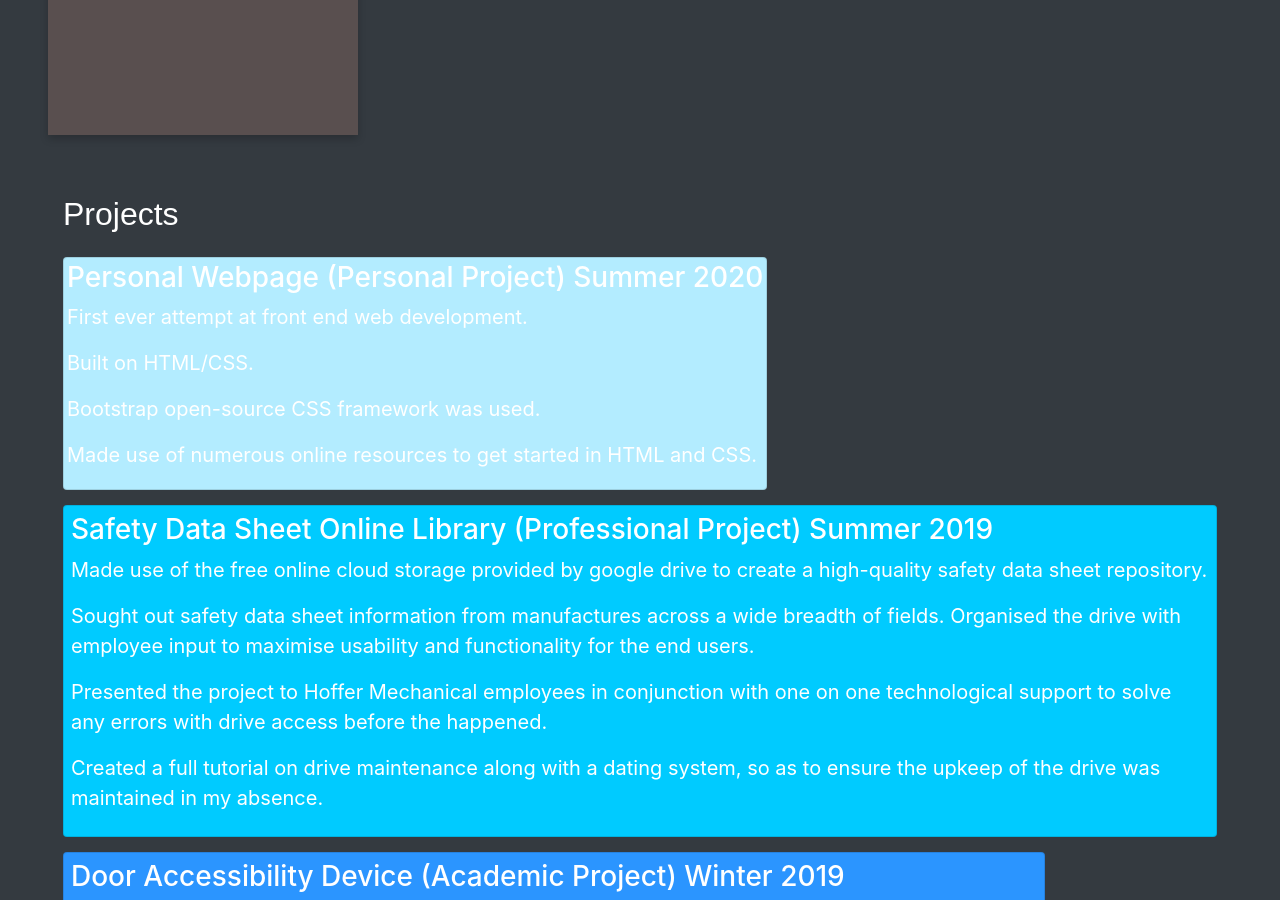
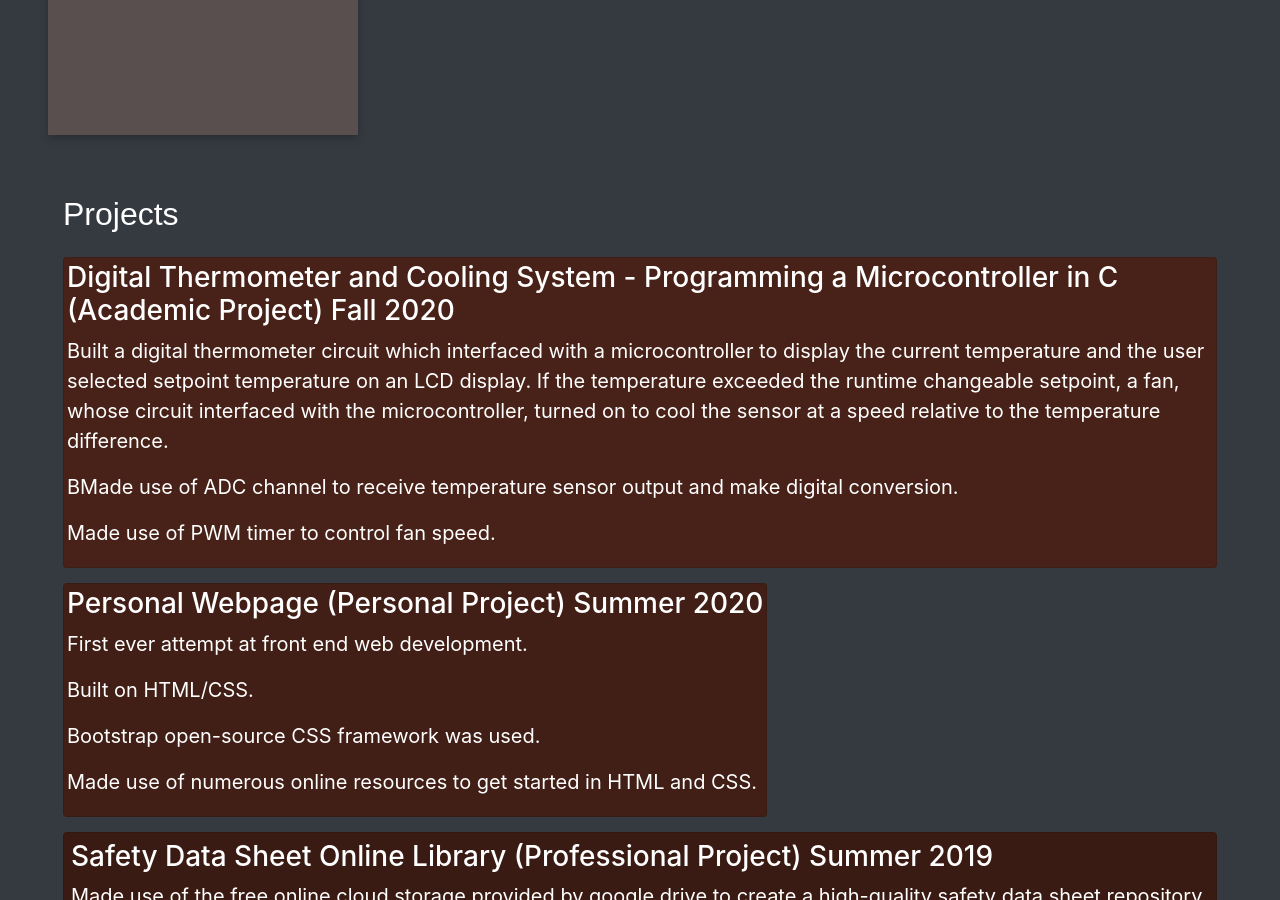
Before and after one commit to MannyLemos/MannyLemos.github.io, a Jekyll site: the page index.html, which Jekyll copies as it is, in a window 1280 px wide and 900 px high, scrolled down 2288 px. Built offline with Jekyll 4.4.1, drawn with Linux system fonts in a browser that asks for light colours; nearby versions of some CDN libraries; a script that is not in the unit is left out.

Commit message:
Update index.html

```diff
--- a/index.html
+++ b/index.html
@@ -312,21 +312,37 @@ $.backstretch([
 
 
                     <div class="row">
-                        <div style="padding-top:15px"  class="col-md-auto">
-                            <div style="background-color: #b3ecff" class="card">
+
+			 <div style="padding-top:15px"  class="col-md-auto">
+                            <div style="background-color: #482218" class="card">
 
                               <div style="padding: 3px">
-                                    <h3>Personal Webpage (Personal Project)							Summer 2020</h3>
+                                    <h3>Digital Thermometer and Cooling System - Programming a Microcontroller in C (Academic Project) Fall 2020</h3>
+                                    <p>Built a digital thermometer circuit which interfaced with a microcontroller to display the current
+					temperature and the user selected setpoint temperature on an LCD display. If the temperature
+					exceeded the runtime changeable setpoint, a fan, whose circuit interfaced with the microcontroller,
+					turned on to cool the sensor at a speed relative to the temperature difference.</p>
+				    <p>BMade use of ADC channel to receive temperature sensor output and make digital conversion.</p>
+				    <p>Made use of PWM timer to control fan speed.</p>
+                               	</div>
+                            </div>
+                        </div>
+
+                        <div style="padding-top:15px"  class="col-md-auto">
+                            <div style="background-color: #411f16" class="card">
+
+                              <div style="padding: 3px">
+                                    <h3>Personal Webpage (Personal Project) Summer 2020</h3>
                                     <p>First ever attempt at front end web development.</p>
 				    <p>Built on HTML/CSS.</p>
 				    <p>Bootstrap open-source CSS framework was used.</p>
 				    <p>Made use of numerous online resources to get started in HTML and CSS.</p>
                                </div>
-                                </div>
+                            </div>
                         </div>
 
                         <div  style="padding-top:15px"   class="col-md-auto" >
-                            <div style="background-color: #00cbff" class="card">
+                            <div style="background-color: #3a1b13" class="card">
                                 <div style="padding: 7px">
                                         <h3>Safety Data Sheet Online Library (Professional Project)				Summer 2019</h3>
                                         <p>Made use of the free online cloud storage provided by google drive to create a high-quality safety data sheet repository.</p>
@@ -338,7 +354,7 @@ $.backstretch([
                         </div>
 
                         <div style="padding-top:15px"   class="col-md-auto" >
-                            <div style="background-color: #2b95ff"class="card">
+                            <div style="background-color: #321811"class="card">
                                 <div style="padding: 7px">
                                         <h3>Door Accessibility Device (Academic Project)					Winter 2019</h3>
                                         <p>A basic device making use of the positive relationship between torque and radius was conceptualized.</p>
@@ -352,7 +368,7 @@ $.backstretch([
 
 
                         <div style = "padding-top: 15px"  class="col-md-auto" >
-                            <div style="background-color: #00d7a9"class="card">
+                            <div style="background-color: #2b140e"class="card">
 
                                 <div style="padding: 7px">
                                     	<h3>Prosthetic Hand (Academic Project)							Fall 2018</h3>
```
